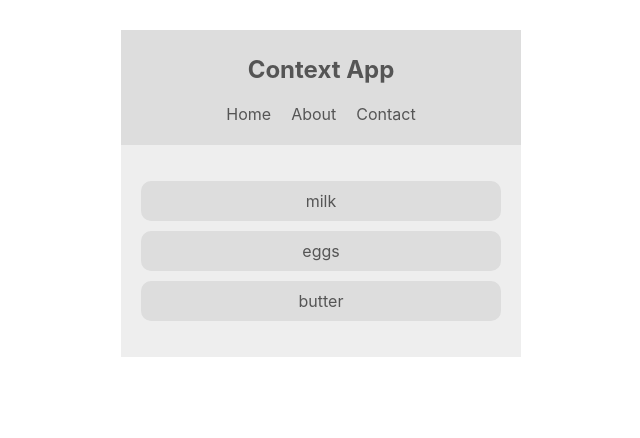
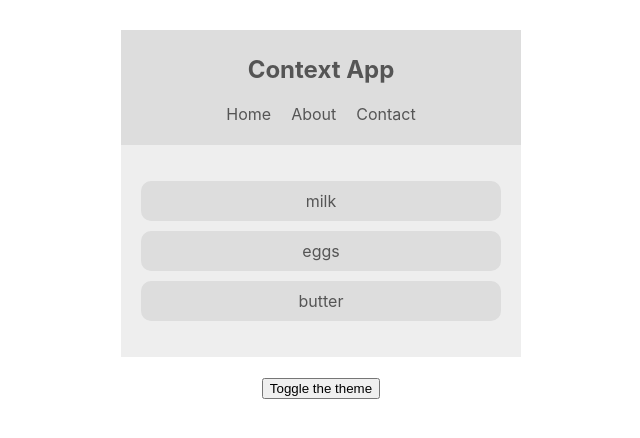
Before and after one commit to jonnowelch/todo-react-app, a React (Create React App) app: page / in a window 1280 px wide. Shown: the top 438 px of the page, without its empty margins (319-959 px from the left). Built offline with nearby package versions, Linux system fonts and the light colour scheme.

Commit message:
added dark mode theme toggle

```diff
--- a/src/App.js
+++ b/src/App.js
@@ -2,6 +2,7 @@
 import Navbar from "./components/Navbar";
 import ItemsList from "./components/ItemsList";
 import ThemeContextProvider from "./contexts/ThemeContext";
+import ThemeToggle from "./components/ThemeToggle";
 
 function App() {
   return (
@@ -10,6 +11,7 @@
       <ThemeContextProvider>
         <Navbar />
         <ItemsList />
+        <ThemeToggle />
       </ThemeContextProvider>
     </div>
   );
--- a/src/components/Navbar.js
+++ b/src/components/Navbar.js
@@ -2,10 +2,11 @@
 import { ThemeContext } from "../contexts/ThemeContext";
 
 class Navbar extends Component {
-  static contextType = ThemeContext;
   render() {
-    console.log(this.context);
-    const { isLightTheme, light, dark } = this.context;
+    return (
+      <ThemeContext.Consumer>
+        {context => {
+          const { isLightTheme, light, dark } = context;
           const theme = isLightTheme ? light : dark;
           return (
             <nav style={{ background: theme.ui, color: theme.syntax }}>
@@ -17,6 +18,9 @@
               </ul>
             </nav>
           );
+        }}
+      </ThemeContext.Consumer>
+    );
   }
 }
 
--- /dev/null
+++ b/src/components/ThemeToggle.js
@@ -0,0 +1,12 @@
+import React, { Component } from "react";
+import { ThemeContext } from "../contexts/ThemeContext";
+
+class ThemeToggle extends Component {
+  static contextType = ThemeContext;
+  render() {
+    const { toggleTheme } = this.context;
+    return <button onClick={toggleTheme}> Toggle the theme</button>;
+  }
+}
+
+export default ThemeToggle;
--- a/src/contexts/ThemeContext.js
+++ b/src/contexts/ThemeContext.js
@@ -8,9 +8,14 @@
     light: { syntax: "#555", ui: "#ddd", bg: "#eee" },
     dark: { syntax: "#ddd", ui: "#333", bg: "#555" }
   };
+  toggleTheme = () => {
+    this.setState({ isLightTheme: !this.state.isLightTheme });
+  };
   render() {
     return (
-      <ThemeContext.Provider value={{ ...this.state }}>
+      <ThemeContext.Provider
+        value={{ ...this.state, toggleTheme: this.toggleTheme }}
+      >
         {this.props.children}
       </ThemeContext.Provider>
     );
```
Lines whose indentation alone changed are shown as unchanged.
